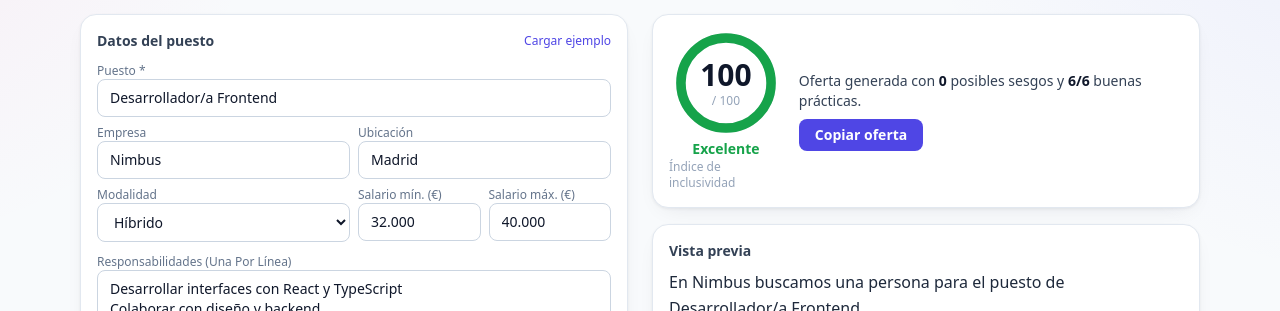
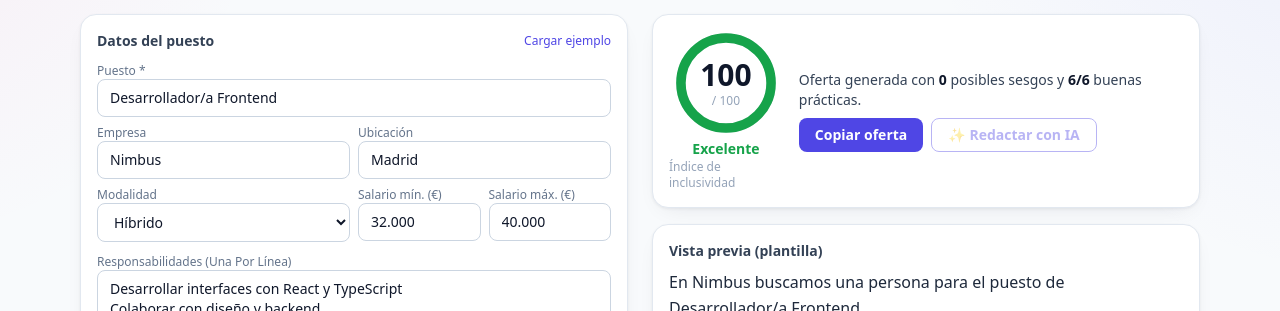
Before and after one commit to Jguita65/joblens, a Next.js app: page /generador in a window 1280 px wide. Both pictures are taken after a click on the button "Cargar ejemplo". Shown: the part 151-462 px from the top of the page. Built offline with nearby package versions, Linux system fonts and the light colour scheme; no server answers.

Commit message:
feat(ai): add AI offer drafting and AI candidate analysis

```diff
--- a/src/components/AtsClient.tsx
+++ b/src/components/AtsClient.tsx
@@ -3,6 +3,10 @@
 import { useEffect, useMemo, useState } from "react";
 import { atsReport } from "@/lib/ats";
 import ScoreGauge from "./ScoreGauge";
+import { useAi } from "./useAi";
+
+const AI_SYSTEM =
+  "Eres un reclutador técnico experto. Analiza el encaje de un CV con una oferta de empleo. Responde en español, breve y estructurado, exactamente con estas tres secciones: 'Fortalezas:' (2-3 viñetas), 'Carencias:' (2-3 viñetas) y 'Recomendación:' (una de: Encaja / A valorar / No encaja, seguida de una frase). Básate solo en la información del CV; no inventes datos.";
 
 const SAMPLE_OFFER = `Buscamos desarrollador/a backend con experiencia en Node.js, TypeScript y PostgreSQL.
 Responsabilidades: diseñar APIs REST, trabajar con Docker y AWS, y colaborar en un equipo ágil (Scrum).
@@ -37,6 +41,21 @@ export default function AtsClient() {
 
   const report = useMemo(() => atsReport(dOffer, dCv), [dOffer, dCv]);
   const ready = dOffer.trim() && dCv.trim();
+
+  const ai = useAi();
+  const [aiAnalysis, setAiAnalysis] = useState<string | null>(null);
+
+  useEffect(() => {
+    setAiAnalysis(null);
+  }, [dOffer, dCv]);
+
+  async function analyzeWithAi() {
+    const text = await ai.run(
+      `OFERTA:\n${dOffer}\n\nCV:\n${dCv}`,
+      AI_SYSTEM
+    );
+    if (text) setAiAnalysis(text);
+  }
 
   return (
     <div className="space-y-4">
@@ -96,6 +115,7 @@ export default function AtsClient() {
           palabras clave que te faltan.
         </div>
       ) : (
+        <>
         <div className="grid gap-4 lg:grid-cols-3">
           {/* Score */}
           <div className="card flex flex-col items-center justify-center gap-2 p-5">
@@ -182,6 +202,34 @@ export default function AtsClient() {
             </ul>
           </div>
         </div>
+
+        {/* AI candidate analysis */}
+        <div className="card mt-4 border-brand/30 p-4 dark:border-brand-400/30">
+          <div className="flex flex-wrap items-center justify-between gap-2">
+            <h3 className="text-sm font-semibold text-slate-700 dark:text-slate-200">
+              ✨ Análisis del candidato con IA
+              <span className="ml-2 text-xs font-normal text-slate-400">
+                {ai.available
+                  ? "Resumen de fortalezas, carencias y recomendación."
+                  : "IA no disponible en este entorno."}
+              </span>
+            </h3>
+            <button
+              onClick={analyzeWithAi}
+              disabled={!ai.available || ai.loading}
+              className="rounded-lg bg-brand px-4 py-1.5 text-sm font-semibold text-white transition-colors hover:bg-brand-dark disabled:opacity-40"
+            >
+              {ai.loading ? "Analizando…" : "Analizar con IA"}
+            </button>
+          </div>
+          {ai.error && <p className="mt-2 text-xs text-red-600">{ai.error}</p>}
+          {aiAnalysis && (
+            <div className="thin-scroll mt-3 max-h-72 overflow-y-auto whitespace-pre-wrap rounded-lg border border-slate-200 bg-slate-50 p-3 text-sm leading-relaxed text-slate-800 dark:border-slate-800 dark:bg-slate-900 dark:text-slate-100">
+              {aiAnalysis}
+            </div>
+          )}
+        </div>
+        </>
       )}
     </div>
   );
--- a/src/components/GeneradorClient.tsx
+++ b/src/components/GeneradorClient.tsx
@@ -6,6 +6,23 @@ import { detectGoodPractices } from "@/lib/goodPractices";
 import { buildOffer, EMPTY_OFFER, type OfferFields } from "@/lib/offerTemplate";
 import ScoreGauge from "./ScoreGauge";
 import HighlightedText from "./HighlightedText";
+import { useAi } from "./useAi";
+
+const AI_SYSTEM =
+  "Eres un experto en redacción de ofertas de empleo inclusivas en español. A partir de los datos, escribe una oferta completa, atractiva y bien estructurada, con lenguaje neutro e inclusivo (sin sesgos de género, edad, capacitismo ni jerga). Organízala en secciones (introducción, responsabilidades, requisitos, qué ofrecemos) e incluye una breve declaración de igualdad de oportunidades. Devuelve ÚNICAMENTE la oferta, sin comentarios.";
+
+function buildAiPrompt(f: OfferFields): string {
+  const lines = [`Puesto: ${f.puesto}`];
+  if (f.empresa) lines.push(`Empresa: ${f.empresa}`);
+  if (f.modalidad) lines.push(`Modalidad: ${f.modalidad}`);
+  if (f.ubicacion) lines.push(`Ubicación: ${f.ubicacion}`);
+  if (f.salarioMin || f.salarioMax)
+    lines.push(`Salario: ${[f.salarioMin, f.salarioMax].filter(Boolean).join("–")} € brutos/año`);
+  if (f.responsabilidades) lines.push(`Responsabilidades:\n${f.responsabilidades}`);
+  if (f.requisitos) lines.push(`Requisitos:\n${f.requisitos}`);
+  if (f.beneficios) lines.push(`Beneficios:\n${f.beneficios}`);
+  return `Redacta la oferta a partir de estos datos:\n${lines.join("\n")}`;
+}
 
 const SAMPLE: OfferFields = {
   puesto: "Desarrollador/a Frontend",
@@ -26,9 +43,17 @@ const SAMPLE: OfferFields = {
 export default function GeneradorClient() {
   const [f, setF] = useState<OfferFields>(EMPTY_OFFER);
   const [copied, setCopied] = useState(false);
+  const [aiOffer, setAiOffer] = useState<string | null>(null);
+  const [aiCopied, setAiCopied] = useState(false);
+  const ai = useAi();
 
   const offer = useMemo(() => buildOffer(f), [f]);
   const filled = f.puesto.trim().length > 0;
+
+  async function generateWithAi() {
+    const text = await ai.run(buildAiPrompt(f), AI_SYSTEM);
+    if (text) setAiOffer(text);
+  }
   const result = useMemo(() => analyze(offer), [offer]);
   const practices = useMemo(() => detectGoodPractices(offer), [offer]);
 
@@ -170,18 +195,61 @@ export default function GeneradorClient() {
                   </b>{" "}
                   buenas prácticas.
                 </p>
-                <button
-                  onClick={copy}
-                  className="mt-2 rounded-lg bg-brand px-4 py-1.5 text-sm font-semibold text-white hover:bg-brand-dark"
-                >
-                  {copied ? "✓ Copiado" : "Copiar oferta"}
-                </button>
+                <div className="mt-2 flex flex-wrap gap-2">
+                  <button
+                    onClick={copy}
+                    className="rounded-lg bg-brand px-4 py-1.5 text-sm font-semibold text-white hover:bg-brand-dark"
+                  >
+                    {copied ? "✓ Copiado" : "Copiar oferta"}
+                  </button>
+                  <button
+                    onClick={generateWithAi}
+                    disabled={!ai.available || ai.loading}
+                    title={
+                      ai.available
+                        ? "Redacta una versión más completa con IA"
+                        : "IA no disponible en este entorno"
+                    }
+                    className="rounded-lg border border-brand px-4 py-1.5 text-sm font-semibold text-brand transition-colors hover:bg-brand hover:text-white disabled:opacity-40 dark:border-brand-400 dark:text-brand-400 dark:hover:text-white"
+                  >
+                    {ai.loading ? "Redactando…" : "✨ Redactar con IA"}
+                  </button>
+                </div>
+                {ai.error && (
+                  <p className="mt-1.5 text-xs text-red-600">{ai.error}</p>
+                )}
               </div>
             </div>
 
+            {aiOffer && (
+              <div className="card animate-fade-in p-4">
+                <div className="mb-2 flex items-center justify-between">
+                  <h3 className="text-sm font-semibold text-slate-700 dark:text-slate-200">
+                    ✨ Versión redactada con IA
+                    <span className="ml-2 rounded bg-green-100 px-1.5 py-0.5 text-[11px] font-semibold text-green-700 dark:bg-green-950/40 dark:text-green-400">
+                      Índice {analyze(aiOffer).score}/100
+                    </span>
+                  </h3>
+                  <button
+                    onClick={async () => {
+                      await navigator.clipboard.writeText(aiOffer);
+                      setAiCopied(true);
+                      setTimeout(() => setAiCopied(false), 1500);
+                    }}
+                    className="rounded-md border border-slate-200 px-2.5 py-1 text-xs font-medium text-slate-500 hover:bg-slate-100 dark:border-slate-700 dark:text-slate-400 dark:hover:bg-slate-800"
+                  >
+                    {aiCopied ? "✓ Copiado" : "Copiar"}
+                  </button>
+                </div>
+                <div className="thin-scroll max-h-72 overflow-y-auto whitespace-pre-wrap rounded-lg border border-green-200 bg-green-50/40 p-3 text-sm leading-relaxed text-slate-800 dark:border-green-900/40 dark:bg-green-950/20 dark:text-slate-100">
+                  {aiOffer}
+                </div>
+              </div>
+            )}
+
             <div className="card p-4">
               <h3 className="mb-2 text-sm font-semibold text-slate-700 dark:text-slate-200">
-                Vista previa
+                Vista previa (plantilla)
               </h3>
               <div className="thin-scroll max-h-[28rem] overflow-y-auto">
                 <HighlightedText text={offer} findings={result.findings} />
--- /dev/null
+++ b/src/components/useAi.ts
@@ -0,0 +1,32 @@
+"use client";
+
+import { useCallback, useEffect, useState } from "react";
+import { aiGenerate, checkAi } from "@/lib/ai";
+
+/** Reusable hook for the optional AI features (Ollama local o Groq hospedado). */
+export function useAi() {
+  const [available, setAvailable] = useState(false);
+  const [loading, setLoading] = useState(false);
+  const [error, setError] = useState<string | null>(null);
+
+  useEffect(() => {
+    checkAi().then((s) => setAvailable(s.available));
+  }, []);
+
+  const run = useCallback(
+    async (prompt: string, system?: string): Promise<string | null> => {
+      setLoading(true);
+      setError(null);
+      const res = await aiGenerate(prompt, system);
+      setLoading(false);
+      if (!res.ok) {
+        setError(res.error || "No se pudo generar con IA.");
+        return null;
+      }
+      return res.text ?? "";
+    },
+    []
+  );
+
+  return { available, loading, error, run };
+}
```
